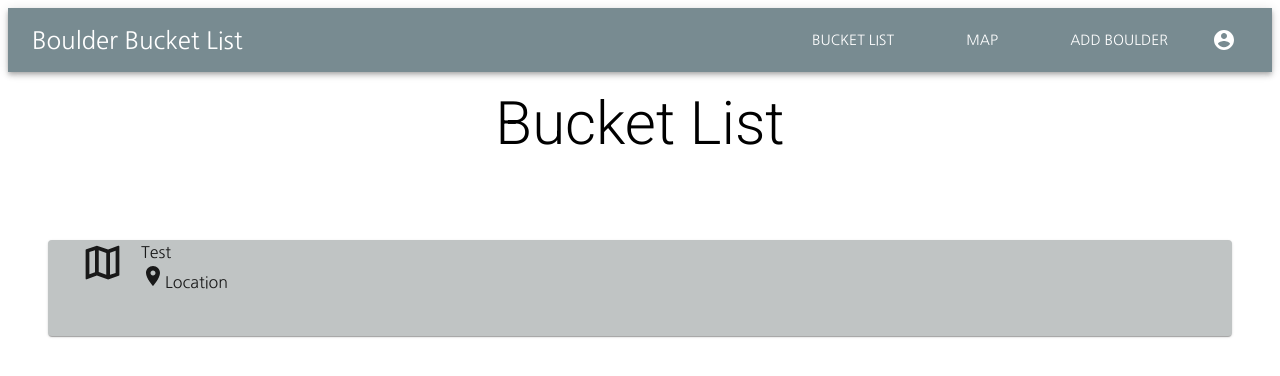
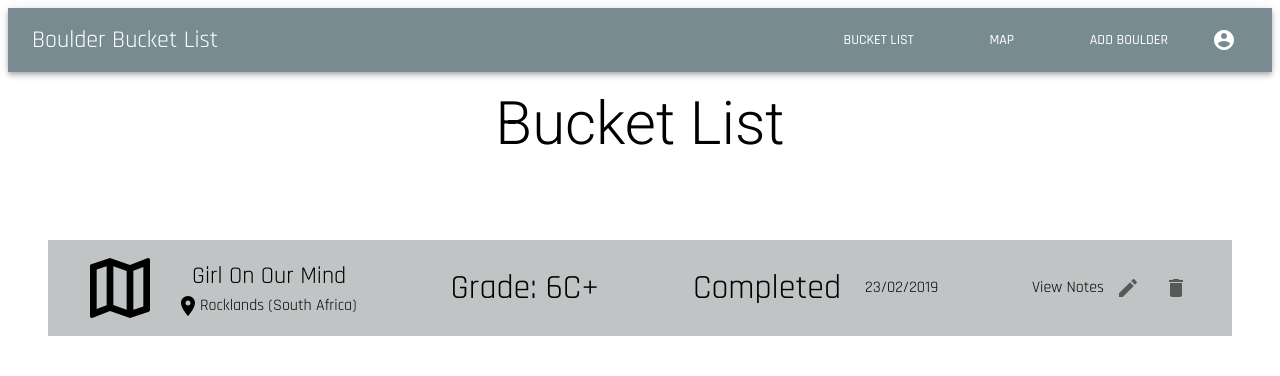
Before and after one commit to j97b/boulder-bucket-list-ui, a React (Create React App) app: page /bucketList in a window 1280 px wide. Shown: the top 376 px of the page. Built offline with nearby package versions, Linux system fonts and the light colour scheme.

Commit message:
building boulder card

```diff
--- a/public/index.html
+++ b/public/index.html
@@ -3,6 +3,7 @@
   <head>
     <meta charset="utf-8" />
     <link rel="icon" href="%PUBLIC_URL%/favicon.ico" />
+    <link href="https://fonts.googleapis.com/css2?family=Rajdhani:wght@300;400;500;600&display=swap" rel="stylesheet">
     <link rel="stylesheet" href="https://fonts.googleapis.com/css?family=Roboto:300,400,500,700&display=swap" />
     <link rel="stylesheet" href="https://fonts.googleapis.com/css2?family=Nanum+Gothic:wght@400;700;800&display=swap">
     <meta name="viewport" content="width=device-width, initial-scale=1" />
--- a/src/components/boulderCard/BoulderCard.jsx
+++ b/src/components/boulderCard/BoulderCard.jsx
@@ -1,23 +1,49 @@
 import React from "react";
-import { Box, Card, Typography } from "@material-ui/core";
+import { Box, Card, IconButton, Typography } from "@material-ui/core";
 
 import styles from "./styles";
-import { MapOutlined, Room } from "@material-ui/icons";
+import { Create, Delete, MapOutlined, Room } from "@material-ui/icons";
 
 const BoulderCard = (props) => {
   const classes = styles();
 
   return (
-    <Card className={classes.root}>
-      <MapOutlined color="rgb(70 70 70)" className={classes.map} />
-      <Box className={classes.nameAndLocation}>
-        <Typography>{props.name}</Typography>
-        <Typography>
-          <Room />
-          {props.location}
-        </Typography>
+    <Box className={classes.root} alignItems="center">
+      <Box className={classes.nameAndLocation} alignItems="center">
+        <MapOutlined color="rgb(70 70 70)" className={classes.map} />
+        <Box>
+          <Typography className={classes.name}>{props.name}</Typography>
+          <Box className={classes.location}>
+            <Room />
+            <Typography>{props.location}</Typography>
+          </Box>
+        </Box>
       </Box>
-    </Card>
+      <Box>
+        <Typography variant="h4">Grade: {props.grade}</Typography>
+      </Box>
+      <Box className={classes.completed} alignItems="center">
+        {props.completed ? (
+          <>
+            <Typography variant="h4">Completed</Typography>
+            <Typography className={classes.date}>
+              {props.completionDate}
+            </Typography>
+          </>
+        ) : (
+          <Typography variant="h4">Not Completed</Typography>
+        )}
+      </Box>
+      <Box className={classes.cardActions} alignItems="center">
+        <Typography>View Notes</Typography>
+        <IconButton>
+          <Create />
+        </IconButton>
+        <IconButton>
+          <Delete />
+        </IconButton>
+      </Box>
+    </Box>
   );
 };
 
--- a/src/components/boulderCard/styles.js
+++ b/src/components/boulderCard/styles.js
@@ -1,3 +1,5 @@
+import { FullscreenExit } from "@material-ui/icons";
+
 const { makeStyles } = require("@material-ui/core");
 
 const styles = makeStyles((theme) => ({
@@ -8,11 +10,32 @@ const styles = makeStyles((theme) => ({
     ${theme.spacing(3)} ${theme.spacing(5)}`,
     backgroundColor: "#C0C4C4",
     height: theme.spacing(12),
+    justifyContent: "space-between",
+  },
+  nameAndLocation: {
+    display: "flex",
   },
   map: {
-    fontSize: 45,
+    fontSize: 80,
     marginLeft: theme.spacing(4),
     marginRight: theme.spacing(2),
+  },
+  location: {
+    display: "flex",
+  },
+  name: {
+    fontSize: "1.5rem",
+    marginLeft: theme.spacing(2),
+  },
+  completed: {
+    display: "flex",
+  },
+  date: {
+    marginLeft: theme.spacing(3),
+  },
+  cardActions: {
+    display: "flex",
+    marginRight: theme.spacing(4),
   },
 }));
 
--- a/src/pages/bucketList/BucketList.jsx
+++ b/src/pages/bucketList/BucketList.jsx
@@ -12,7 +12,13 @@ const BucketList = () => {
       <Typography variant="h2" className={classes.heading}>
         Bucket List
       </Typography>
-      <BoulderCard name="Test" location="Location" />
+      <BoulderCard
+        name="Girl On Our Mind"
+        location="Rocklands (South Africa)"
+        grade="6C+"
+        completed="true"
+        completionDate="23/02/2019"
+      />
     </>
   );
 };
--- a/src/theme.js
+++ b/src/theme.js
@@ -7,10 +7,7 @@ const theme = createMuiTheme({
     },
   },
   typography: {
-    fontFamily: '"Nanum Gothic", "Roboto", "Arial", sans-serif',
-    h1: {
-      fontFamily: '"Roboto", "Arial", sans-serif',
-    },
+    fontFamily: '"Rajdhani", "Roboto", "Arial", sans-serif',
     h2: {
       fontFamily: '"Roboto", "Arial", sans-serif',
     },
```
